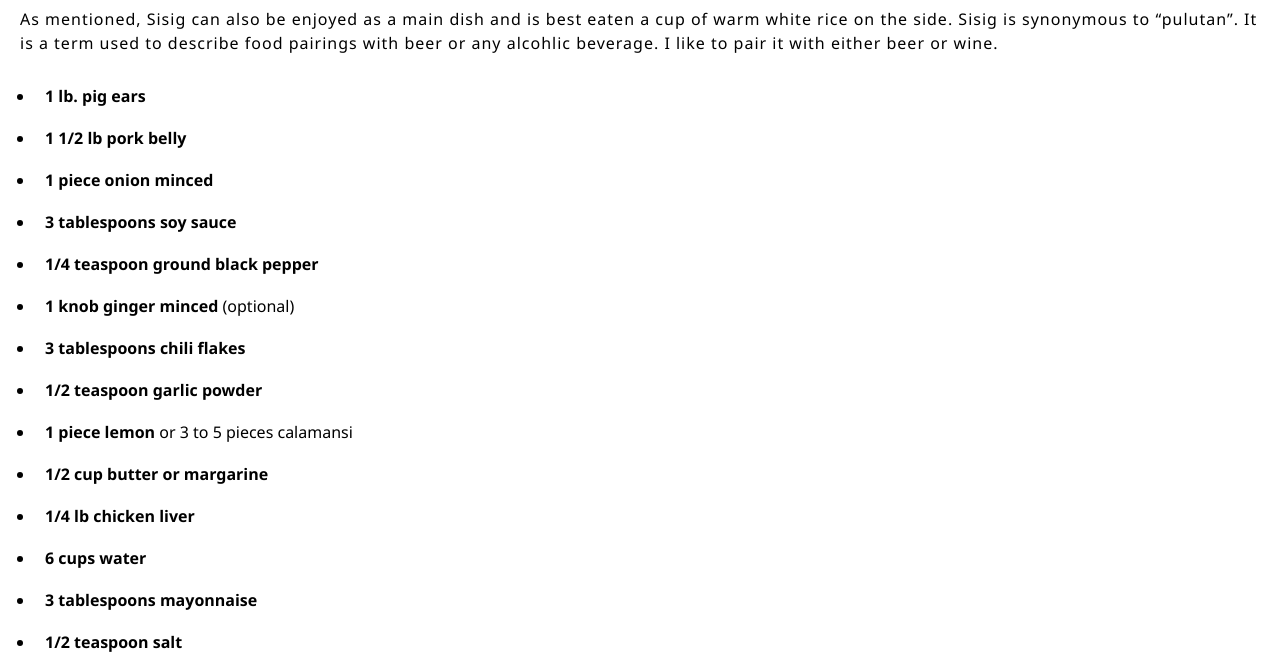
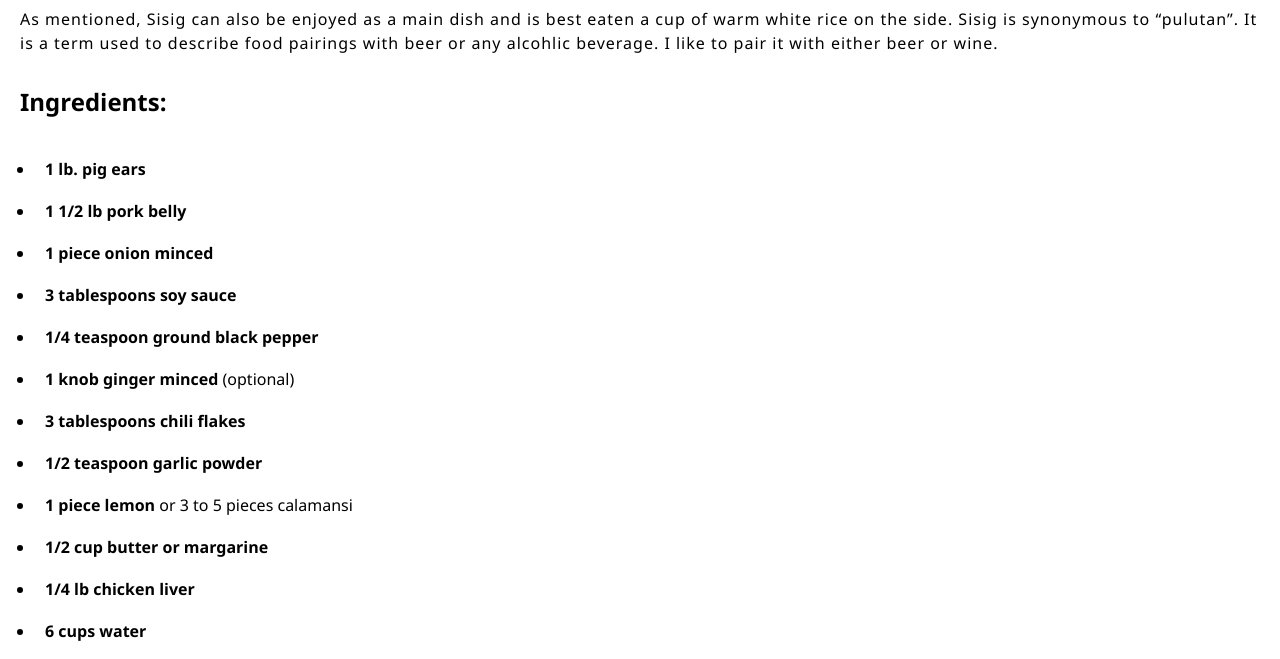
Before and after one commit to jinshin19/odin-recipes, a plain HTML site: page recipes/pork-sisig.html in a window 1280 px wide. Shown: the part 1505-2164 px from the top of the page. Drawn offline with Linux system fonts and the light colour scheme.

Commit message:
I added Ingredients

```diff
--- a/recipes/pork-sisig.html
+++ b/recipes/pork-sisig.html
@@ -21,6 +21,8 @@
 
     <p>As mentioned, Sisig can also be enjoyed as a main dish and is best eaten a cup of warm white rice on the side. Sisig is synonymous to “pulutan”. It is a term used to describe food pairings with beer or any alcohlic beverage. I like to pair it with either beer or wine.</p>
 
+    <h2> Ingredients:</h2>
+
     <ul>
         <li><b>1 lb. pig ears</b></li>
         <li><b>1 1/2 lb pork belly</b></li>
@@ -39,7 +41,7 @@
         <li><b>1 piece egg </b> (optional)</li>
     </ul>
 
-    <h2> Steps :</h2>
+    <h2> Steps:</h2>
 
     <ol>
         <li style="font-weight: 500"> Pour the water in a pan and bring to a boil Add salt and pepper. </li>
```
Also changed, not shown: recipes/chicken-adobo-recipes.html (+2 -1 lines), recipes/sinangag.html (+2 -1 lines).
